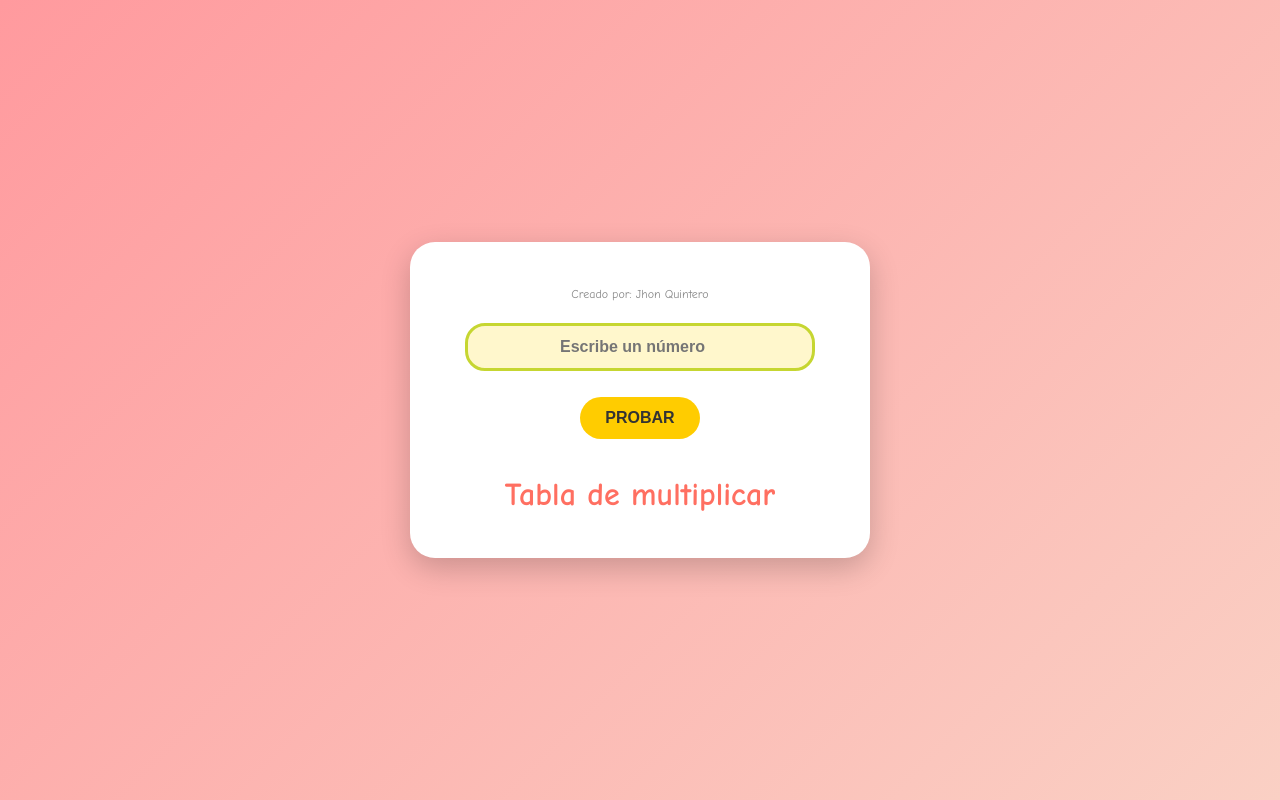
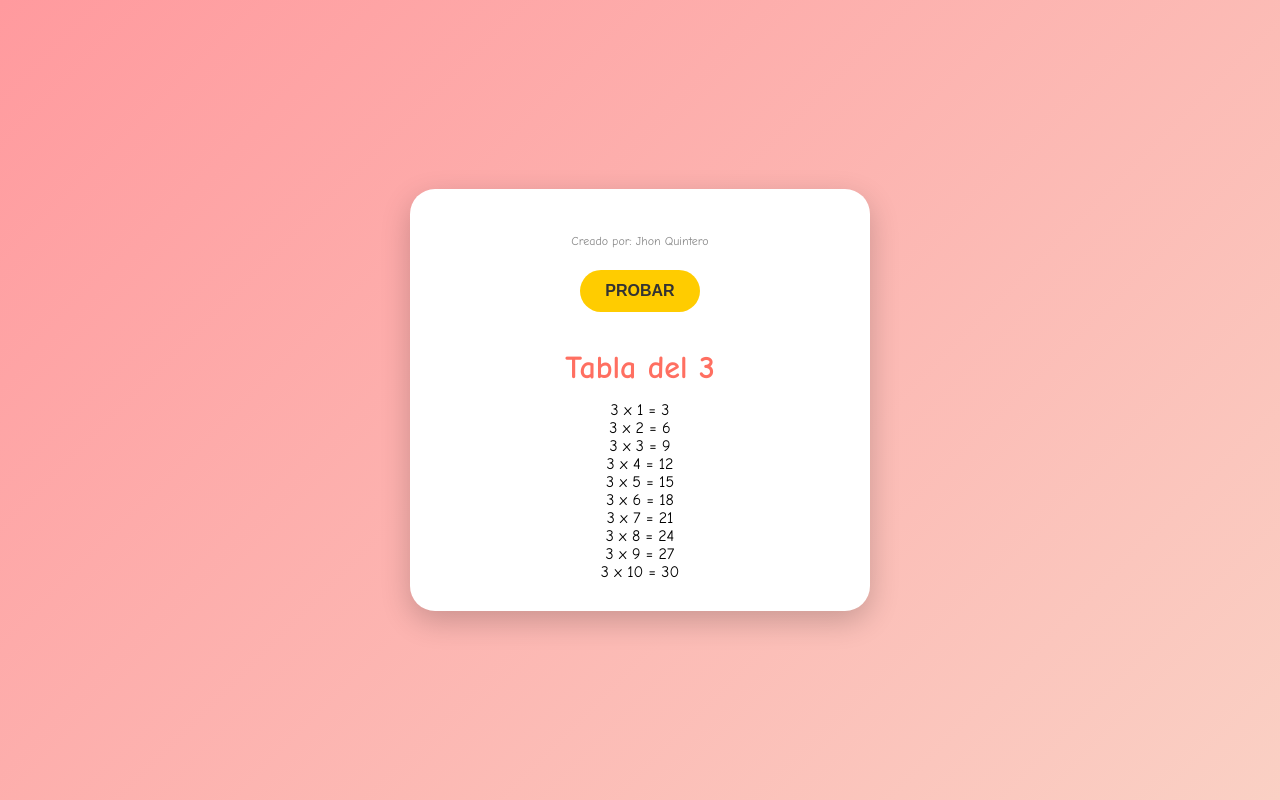
Before and after one commit to JHOON231/Calculadora, a plain HTML site: page index.html in a window 1280 px wide. Drawn offline with Linux system fonts and the light colour scheme.

Commit message:
diseño mejorado

```diff
--- a/index.html
+++ b/index.html
@@ -1,38 +1,36 @@
- <!DOCTYPE html>
+<!DOCTYPE html>
 <html lang="es">
 <head>
   <meta charset="UTF-8">
-  <title>Tabla de multiplicar</title>
+  <title>Tabla del 3</title>
   <link rel="stylesheet" href="multiplicar.css">
 </head>
 
 <body>
 
-  <div class="container" id="contenedor">
+  <div class="container">
     <p class="footer">Creado por: Jhon Quintero</p>
-    <input type="number" id="txtNumero" placeholder="Escribe un número">
-    <p></p>
-    <button onclick="generarTablas();" class="btn">PROBAR</button>
 
+    <button class="btn">PROBAR</button>
 
-    <h1>Tabla de multiplicar</h1>
+    <h1>Tabla del 3</h1>
 
     <div class="tabla">
 
-      <div class="fila"></div>
-      <div class="fila"></div>
-      <div class="fila"></div>
-      <div class="fila"></div>
-      <div class="fila"></div>
-      <div class="fila"></div>
-      <div class="fila"></div>
-      <div class="fila"></div>
-      <div class="fila"></div>
-      <div class="fila"></div>
+      <div class="fila">3 x 1 = 3</div>
+      <div class="fila">3 x 2 = 6</div>
+      <div class="fila">3 x 3 = 9</div>
+      <div class="fila">3 x 4 = 12</div>
+      <div class="fila">3 x 5 = 15</div>
+      <div class="fila">3 x 6 = 18</div>
+      <div class="fila">3 x 7 = 21</div>
+      <div class="fila">3 x 8 = 24</div>
+      <div class="fila">3 x 9 = 27</div>
+      <div class="fila">3 x 10 = 30</div>
 
     </div>
 
   </div>
-  <script src="multiplicar.js"></script>
+
 </body>
 </html>
--- a/multiplicar.js
+++ /dev/null
@@ -1,26 +0,0 @@
-function generarTablas(){
-    let contenedor = document.getElementById("contenedor");
-    let numero = parseInt(document.getElementById("txtNumero").value);
-
-    if (isNaN(numero)) {
-        contenedor.innerHTML = "<p style='color: yellow;'> Escribe un número primero </p>";
-        return;
-    }
-
-    let contenido = `<h2> Tabla del ${numero} </h2>`;
-
-    for(let i =0; i <= 10; i++){
-        contenido += "<div class='fila'> " + numero + " x " + i + " = " + (numero * i) + "</div>";
-    }
-
-    contenedor.innerHTML = contenido;
-}
-
-function volver() {
-    let contenedor = document.getElementById("contenedor");
-    let input = document.getElementById("txtNumero");
-
-    contenedor.innerHTML = "";
-    input.value = "";
-    input.focus();
-}
```
